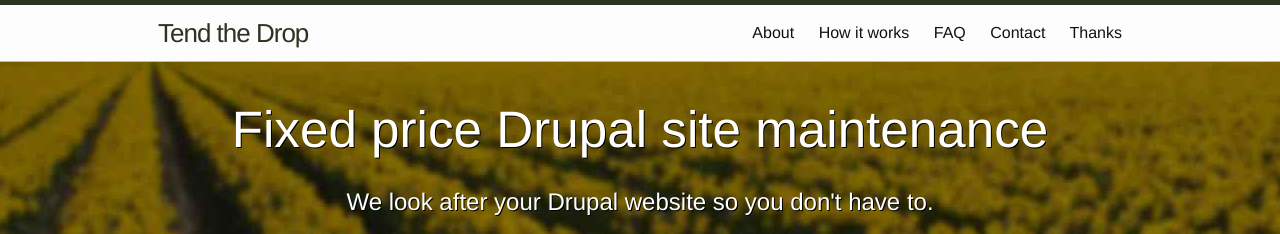
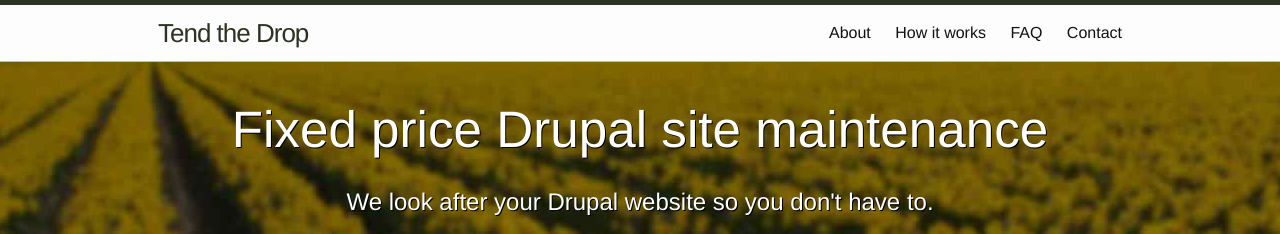
Before and after one commit to rumpledelf/tendthedrop, a Jekyll site: the page built from index.html, in a window 1280 px wide. Shown: the top 234 px of the page. Built offline with Jekyll 4.4.1, drawn with Linux system fonts in a browser that asks for light colours.

Commit message:
Goddamn menu loop logic jekyll grr

```diff
--- a/_includes/header.html
+++ b/_includes/header.html
@@ -15,8 +15,10 @@
 
       <div class="trigger">
         {% for my_page in site.pages% %}
-            {% if my_page.title && my_page.title != 'Thanks' %}
-              <a class="page-link" href="{{ my_page.url | prepend: site.baseurl }}">{{ my_page.title }}</a>
+            {% if my_page.title %}
+              {% if my_page.title != 'Thanks' %}
+                <a class="page-link" href="{{ my_page.url | prepend: site.baseurl }}">{{ my_page.title }}</a>
+              {% endif %}
             {% endif %}
         {% endfor %}
       </div>
```
